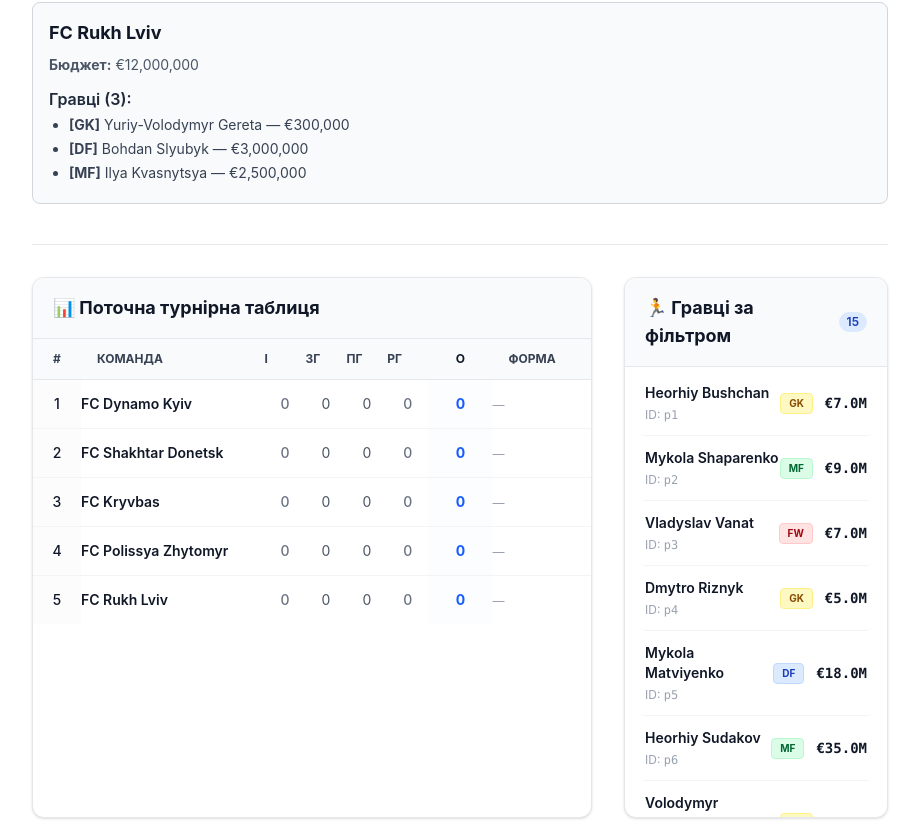
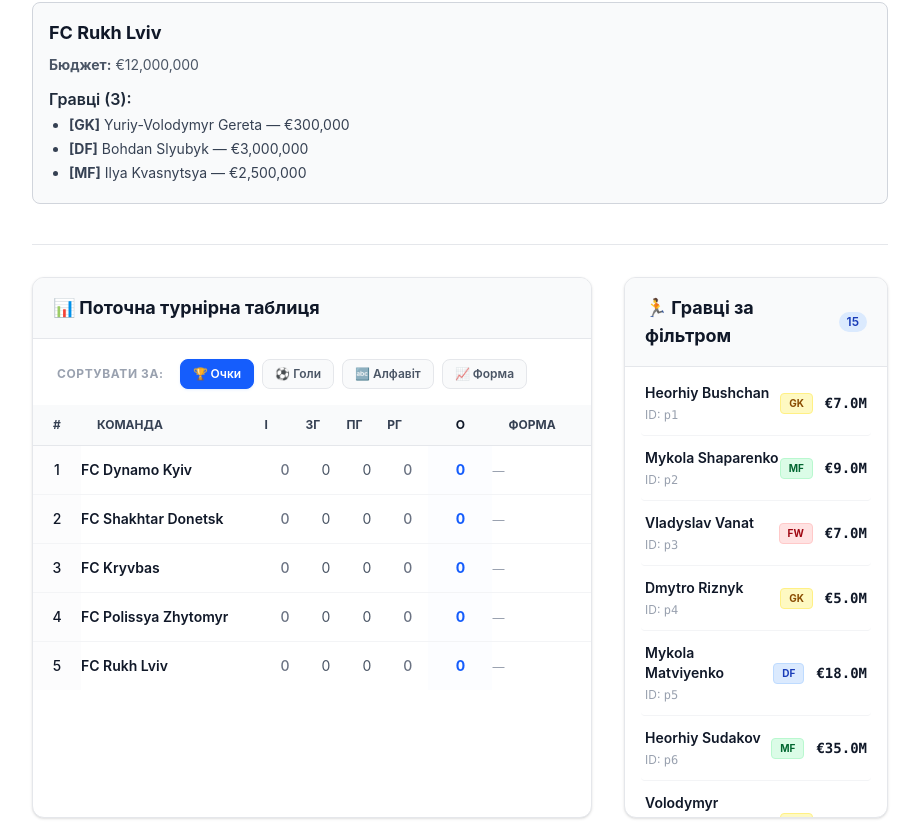
Before and after one commit to DMV22/Pro-League, a React (Vite) app: page / in a window 1280 px wide. Shown: the part 1051-1889 px from the top of the page, without its empty margins (180-1099 px from the left). Built offline with nearby package versions, Linux system fonts and the light colour scheme.

Commit message:
feat: implement interactive standings sorting dashboard with complete Tailwind styles

```diff
--- a/src/features/league/components/debug-panel.tsx
+++ b/src/features/league/components/debug-panel.tsx
@@ -1,11 +1,24 @@
-import { useAppSelector } from "@/store/hooks";
+import { useAppDispatch, useAppSelector } from "@/store/hooks";
 import { selectStandings, selectFilteredPlayers, selectTeams } from "@/features/league/selectors/league.selectors";
-import type { Player } from "@/shared/types/league";
+import type { Player, UiState } from "@/shared/types/league";
+import { selectStandingsSort } from "@/features/ui/selectors/ui.selectors";
+import { setStandingsSort } from "@/features/ui/slices/ui.slice";
 
 export default function DebugPanel() {
+  const dispatch = useAppDispatch();
+
   const teamsObj = useAppSelector(selectTeams);
   const standingsList = useAppSelector(selectStandings);
   const filteredPlayers = useAppSelector(selectFilteredPlayers);
+  const currentSort = useAppSelector(selectStandingsSort);
+
+  // Конфігурація для кнопок сортування
+  const sortOptions: { value: UiState['standingsSort']; label: string }[] = [
+    { value: 'points', label: '🏆 Очки' },
+    { value: 'goals', label: '⚽ Голи' },
+    { value: 'alphabet', label: '🔤 Алфавіт' },
+    { value: 'form', label: '📈 Форма' },
+  ];
 
   // Функція для стилізації бейджів форми останніх матчів (W, D, L)
   const formClassMap: Record<'W' | 'D' | 'L', string> = {
@@ -29,6 +42,25 @@ export default function DebugPanel() {
         <div className="standings-wrapper">
           <div className="panel-header">
             <h3 className="panel-title">📊 Поточна турнірна таблиця</h3>
+          </div>
+
+          <div className="p-5 pb-0">
+            {/* 2. БЛОК ІНТЕРАКТИВНОГО СОРТУВАННЯ */}
+            <div className="sort-panel">
+              <span className="sort-panel-title">Сортувати за:</span>
+              {sortOptions.map((option) => {
+                const isActive = currentSort === option.value;
+                return (
+                  <button
+                    key={option.value}
+                    onClick={() => dispatch(setStandingsSort(option.value))}
+                    className={`btn-sort ${isActive ? 'btn-sort-active' : ''}`}
+                  >
+                    {option.label}
+                  </button>
+                );
+              })}
+            </div>
           </div>
 
           <div className="table-scroll">
--- a/src/index.css
+++ b/src/index.css
@@ -226,3 +226,22 @@
 .player-price-badge {
   @apply text-sm font-bold text-gray-900 font-mono;
 }
+
+/* Панель сортування */
+.sort-panel {
+  @apply flex flex-wrap items-center gap-2 mb-4 px-1;
+}
+
+.sort-panel-title {
+  @apply text-xs font-bold uppercase tracking-wider text-gray-400 mr-2;
+}
+
+/* Базова кнопка сортування */
+.btn-sort {
+  @apply px-3 py-1.5 text-xs font-semibold bg-gray-50 text-gray-600 border border-gray-200 rounded-lg hover:bg-gray-100 hover:text-gray-900 transition-all cursor-pointer;
+}
+
+/* Стан активної кнопки */
+.btn-sort-active {
+  @apply bg-blue-600 text-white border-blue-600 hover:bg-blue-700 hover:text-white shadow-sm shadow-blue-500/10;
+}
```
